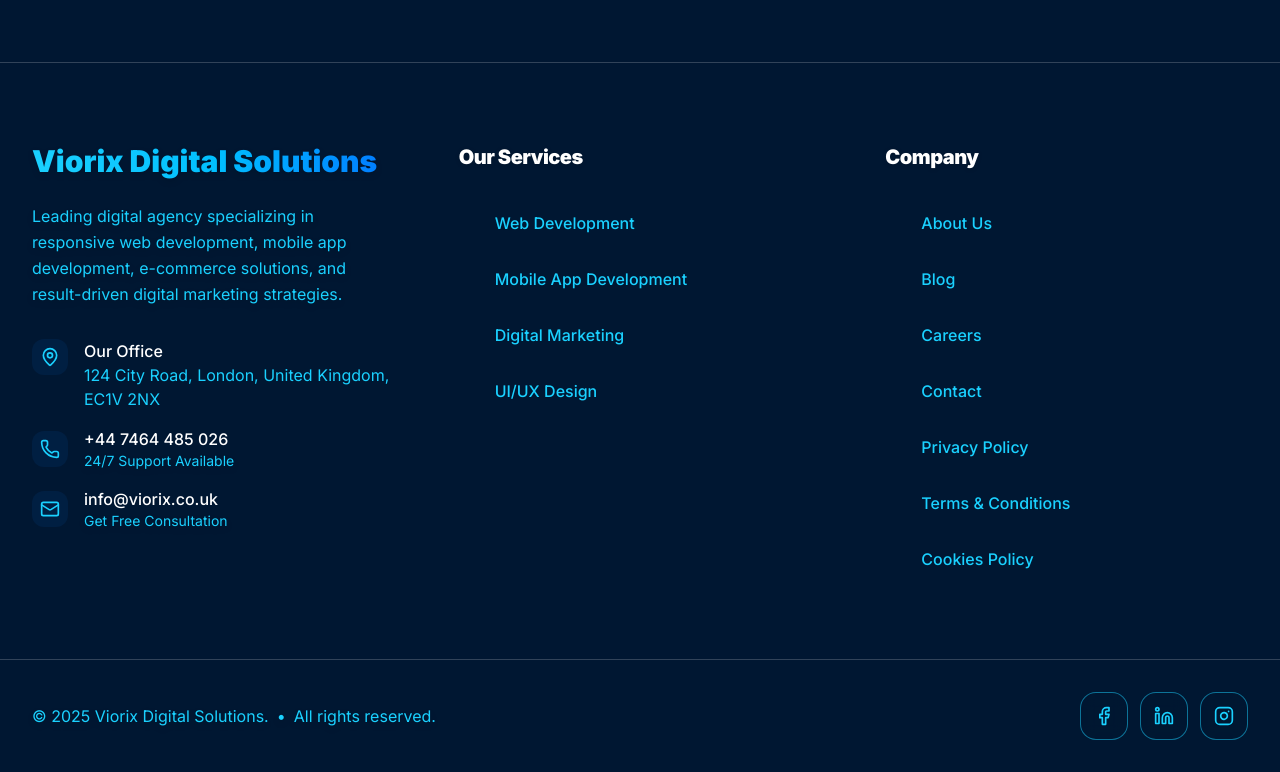
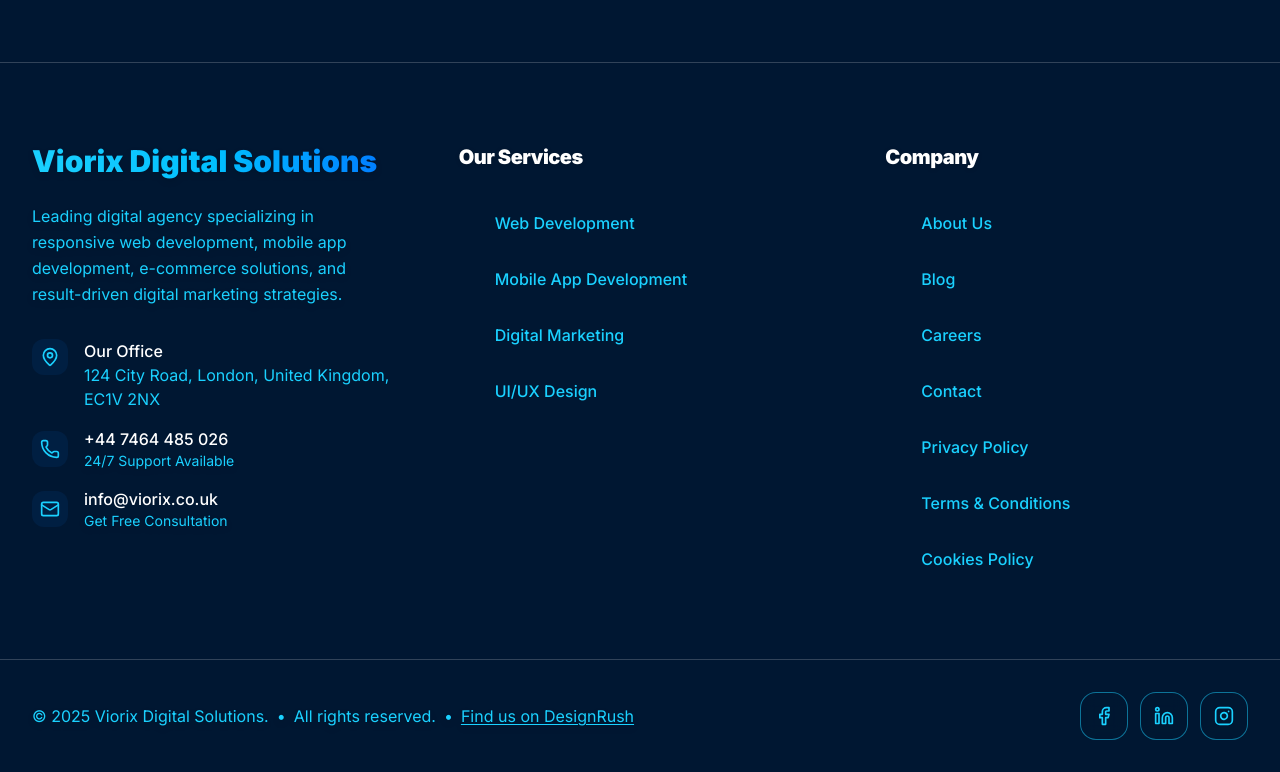
Before and after one commit to alikansoh/viorix, a Next.js app in the folder front/: page / in a window 1280 px wide. Shown: the part 7376-8148 px from the top of the page. Built offline with nearby package versions, Linux system fonts and the light colour scheme.

Commit message:
new update

```diff
--- a/front/src/app/Components/Footer.tsx
+++ b/front/src/app/Components/Footer.tsx
@@ -150,6 +150,15 @@
                 </div>
                 <span className="hidden sm:inline">•</span>
                 <span>All rights reserved.</span>
+                <span className="hidden sm:inline">•</span>
+                <a
+                  href="https://www.designrush.com/agency/website-design-development"
+                  target="_blank"
+                  rel="noopener"
+                  className="hover:text-white transition-colors duration-300 underline underline-offset-2"
+                >
+                  Find us on DesignRush
+                </a>
               </div>
 
               {/* Social Links */}
```
